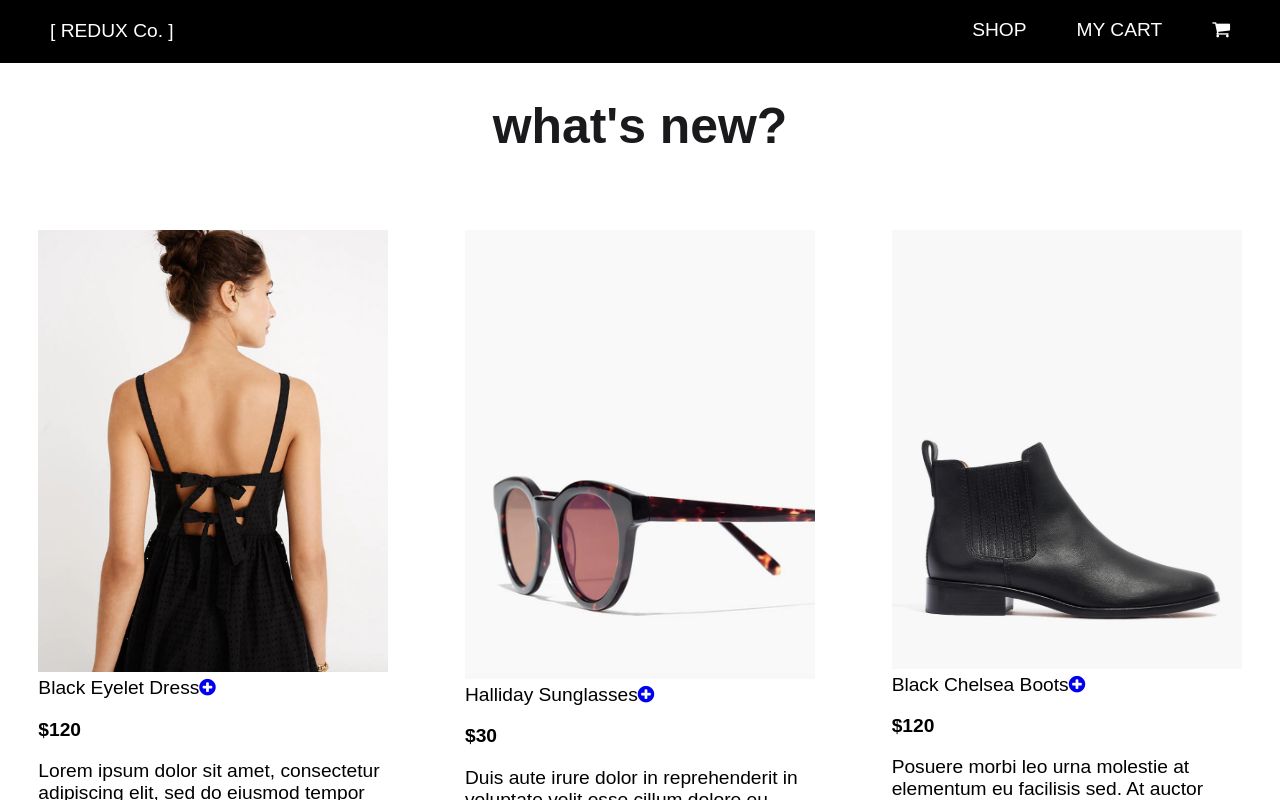
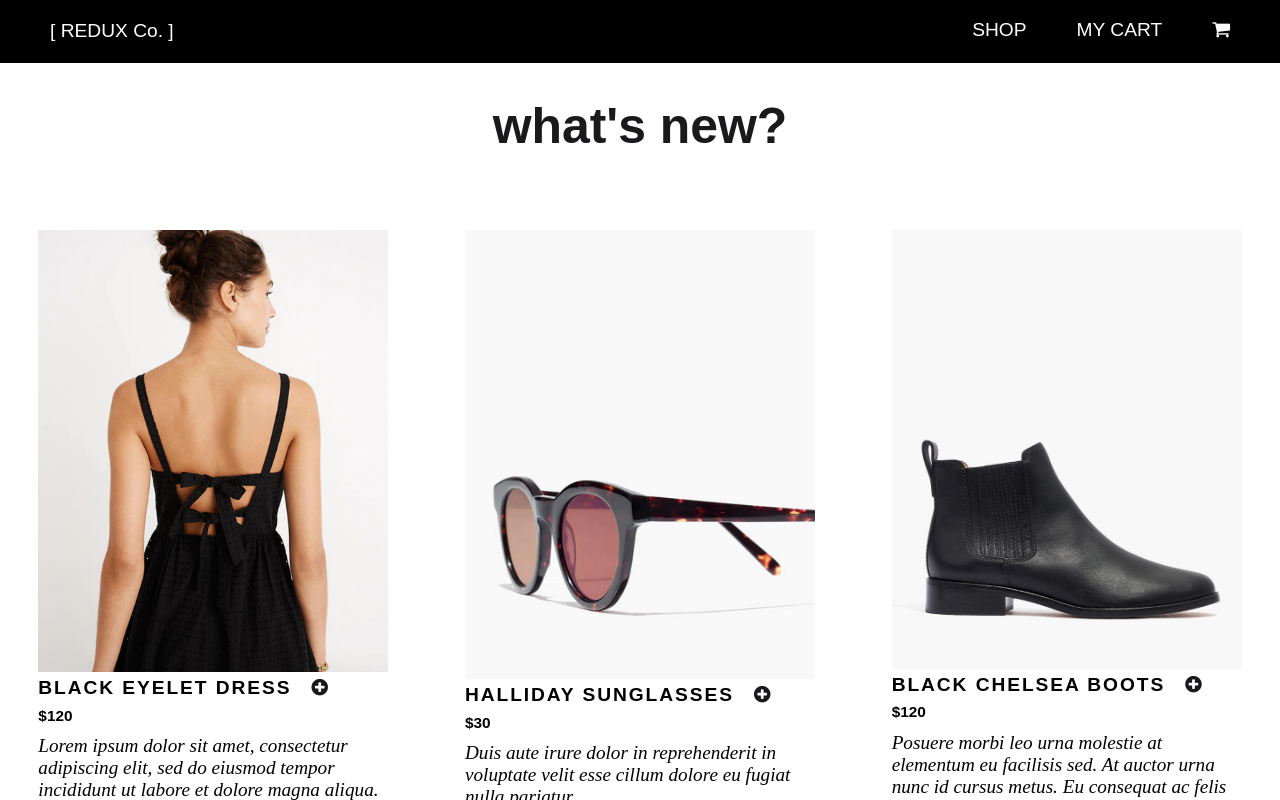
Before and after one commit to jenna-m/redux-co, a React (Create React App) app: page / in a window 1280 px wide. Shown: the top 800 px of the page. Built offline with nearby package versions, Linux system fonts and the light colour scheme.

Commit message:
Update App.css

```diff
--- a/src/App.css
+++ b/src/App.css
@@ -102,6 +102,28 @@ h1 {
   width: 350px;
 }
 
+.item-title {
+  text-transform: uppercase;
+  font-weight: 550;
+  letter-spacing: .1em;
+}
+
+.add-item {
+  margin-left: 20px;
+  color: #1a1a1d;
+}
+
+.item-price {
+  line-height: .1em;
+  font-size: .8em;
+}
+
+.item-desc {
+  font-family: 'Times New Roman', sans-serif;
+  font-style: italic;
+  font-size: 1em;
+}
+
 
 /* New Arrivals Section */
 .new-arrivals-section {
@@ -161,6 +183,13 @@ h1 {
 .cart-item-price,
 .cart-item-qty {
   font-size: 1.1em;
+}
+
+.add-minus-btn {
+  cursor: pointer;
+  padding: 5px;
+  color: #1a1a1d;
+  font-size: 1.15rem;
 }
 
 
```
